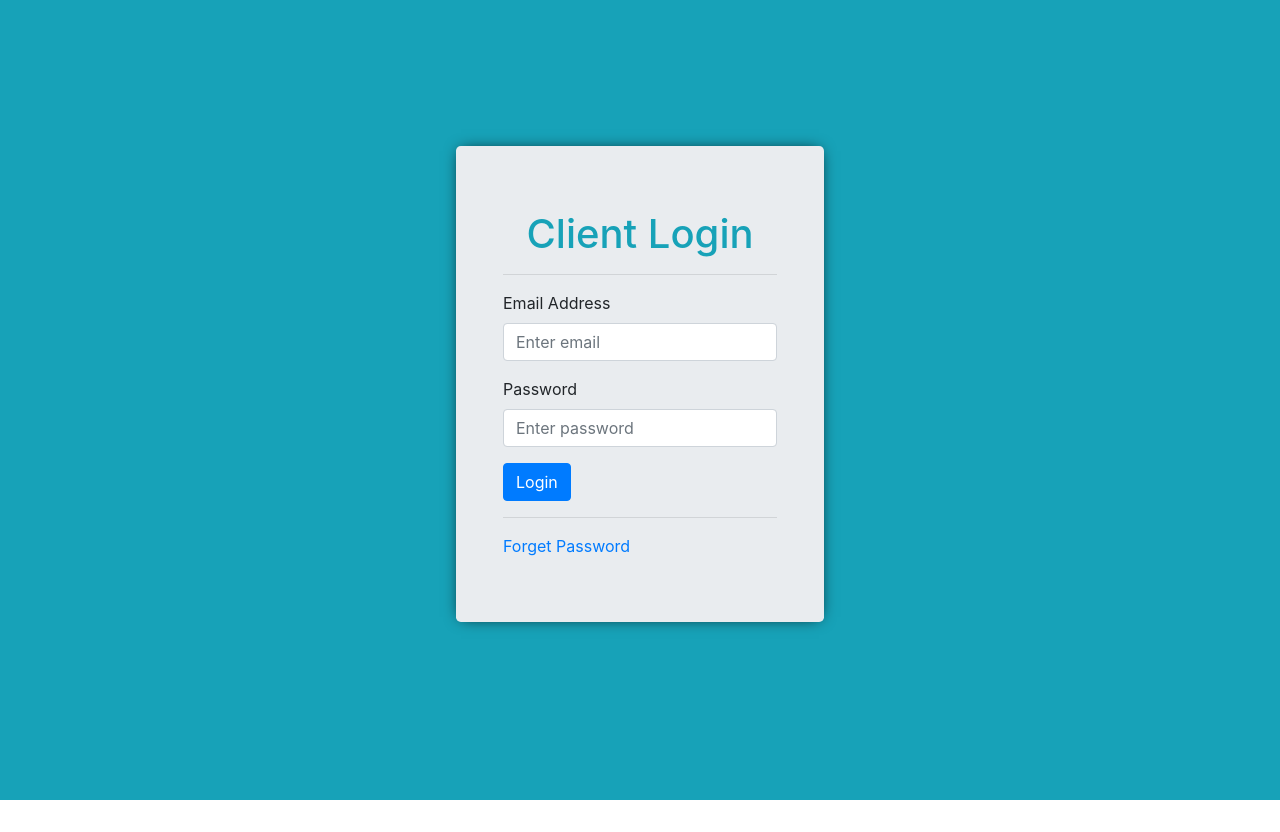
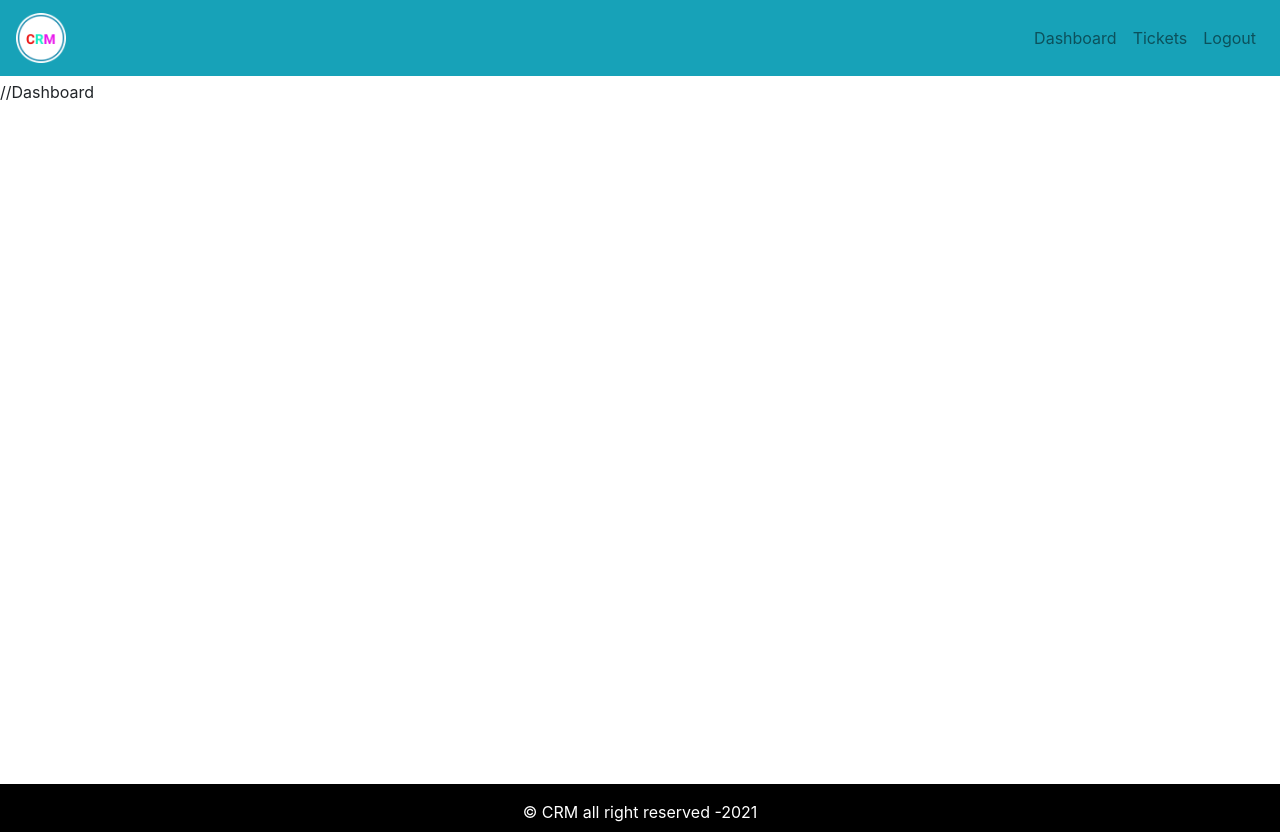
Before and after one commit to robua221/crm-frontend, a React (Create React App) app: page / in a window 1280 px wide. Before the commit the page ends 800 px from the top, so only its background shows below. Built offline with nearby package versions, Linux system fonts and the light colour scheme.

Commit message:
layout is added

```diff
--- a/src/App.css
+++ b/src/App.css
@@ -0,0 +1,21 @@
+.default-layout {
+  display: grid;
+  grid-template-rows: 80px auto 3rem;
+  grid-template-areas:
+    "header"
+    "main"
+    "footer";
+}
+header {
+  grid-area: header;
+}
+main {
+  grid-area: main;
+  min-height: 88vh;
+}
+footer {
+  grid-area: footer;
+  background: black;
+  padding: 1rem;
+  color: white;
+}
--- a/src/App.js
+++ b/src/App.js
@@ -1,5 +1,6 @@
 import React from 'react';
 import './App.css';
+import { DefaultLayout } from './layout/DefaultLayout';
 
 import{Entry } from "./pages/entry/Entry.page";
 
@@ -7,7 +8,10 @@
   return (
     <div className="App">
 
-<Entry/>
+{/* <Entry/> */}
+<DefaultLayout>
+  //Dashboard
+  </DefaultLayout>
 
     </div>
   );
--- /dev/null
+++ b/src/layout/DefaultLayout.js
@@ -0,0 +1,16 @@
+import React from 'react'
+import { Footer } from './partials/Footer.comp'
+import { Header } from './partials/Header.comp'
+
+export const DefaultLayout = ({children}) => {
+    return (
+
+            <div className="default-layout">
+                <div className="header"><Header/></div>
+         <main className="main">{children}</main>
+    <footer className="footer"><Footer/></footer>
+
+            </div>
+    )
+
+}
--- /dev/null
+++ b/src/layout/partials/Footer.comp.js
@@ -0,0 +1,9 @@
+import React from "react";
+
+export const Footer = () => {
+  return (
+    <div className="text-center copy-right">
+      &copy; CRM all right reserved -2021
+    </div>
+  );
+};
--- /dev/null
+++ b/src/layout/partials/Header.comp.js
@@ -0,0 +1,29 @@
+import React from 'react'
+import { Navbar,Nav } from "react-bootstrap";
+import logo from "../../assets/img/logo.png";
+
+export const Header = () => {
+    return (
+        <Navbar
+        collapseOnSelect
+        varient="dark"
+        bg="info"
+        expand="md"
+
+        >
+           <Navbar.Brand>
+               <img src={logo} alt="logo" width="50px"/>
+           </Navbar.Brand>
+           <Navbar.Toggle aria-controls="basic-navbar-nav"/>
+           <Navbar.Collapse id="basic-navbar-nav">
+<Nav className="ml-auto">
+    <Nav.Link href="/dashboard">Dashboard</Nav.Link>
+    <Nav.Link href="/dashboard">Tickets</Nav.Link>
+    <Nav.Link href="/dashboard">Logout</Nav.Link>
+</Nav>
+
+           </Navbar.Collapse>
+
+        </Navbar>
+    )
+}
```
Also changed, not shown: src/assets/img/logo.png (added).
